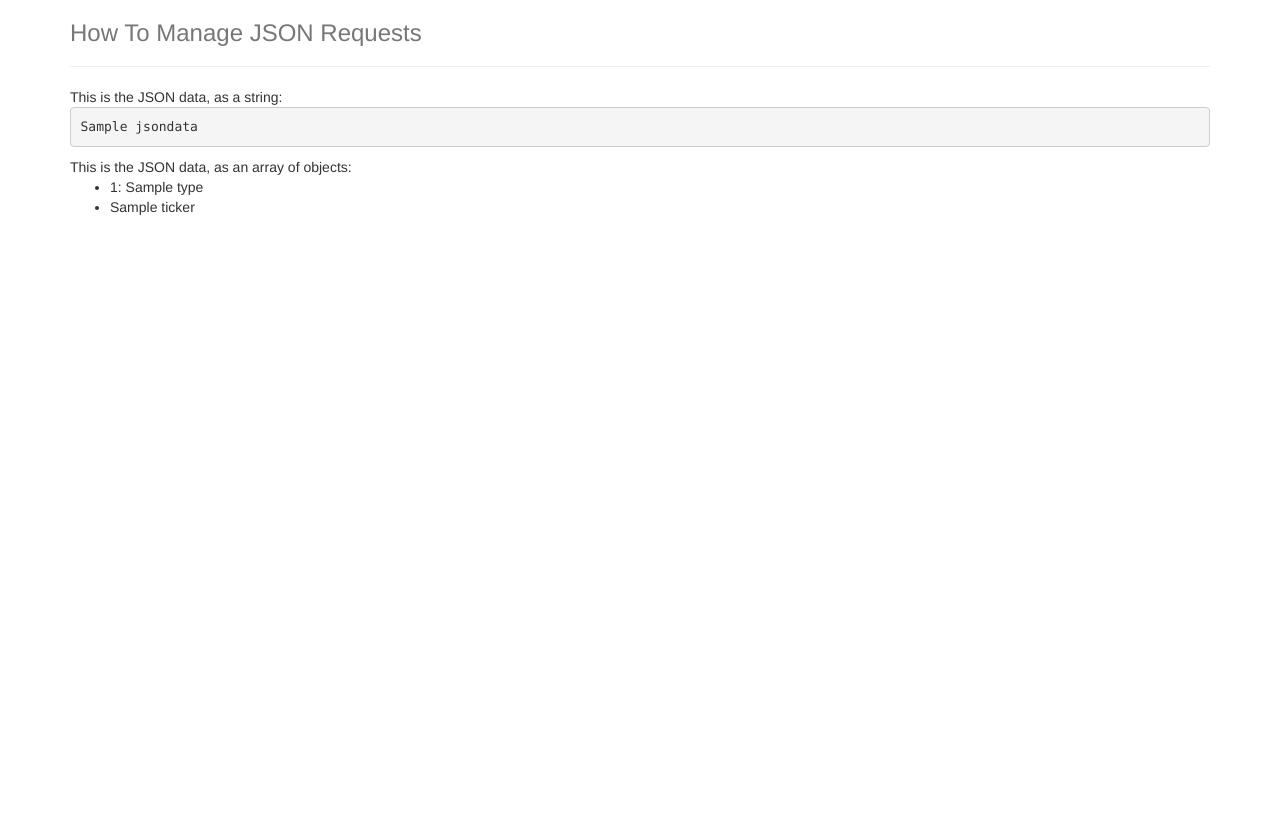
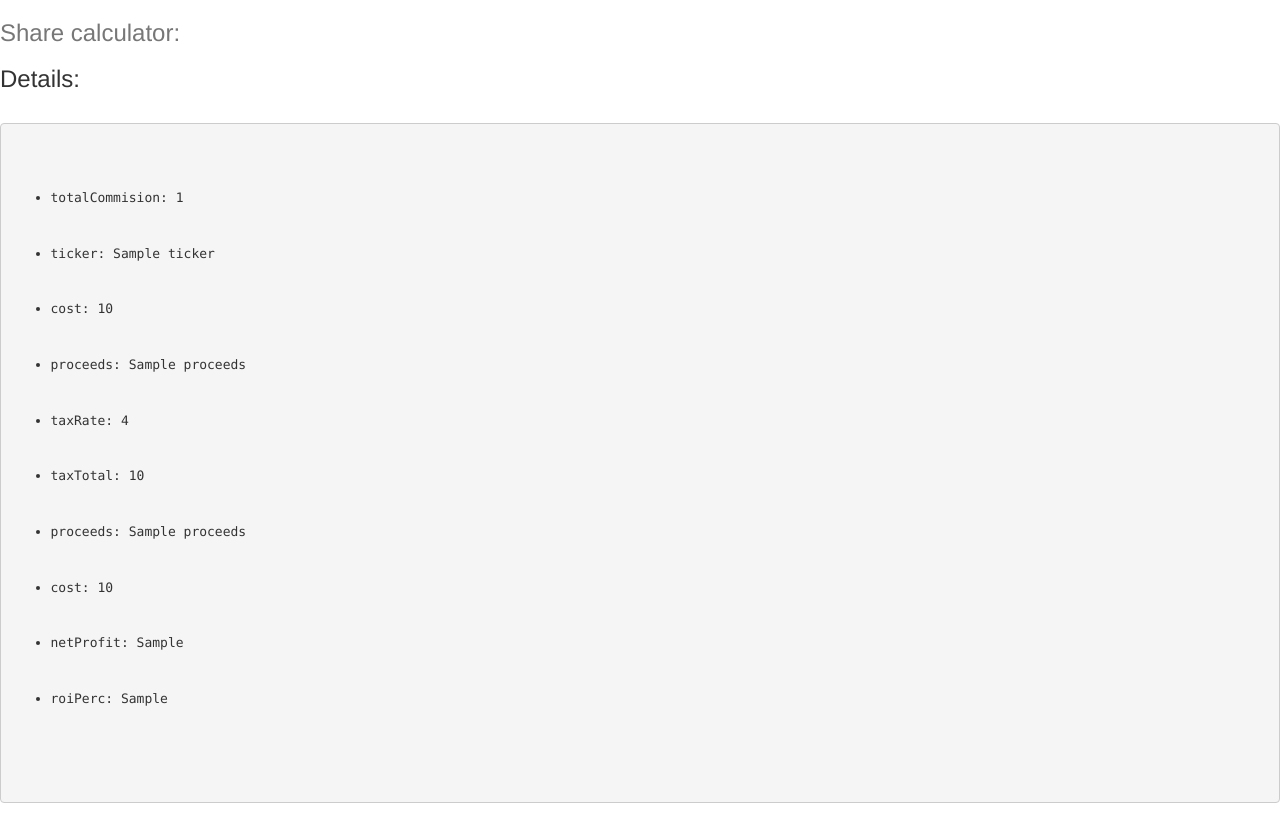
Before and after one commit to aksharjoshi/shareprofit_calculator, a Flask app: template templates/request.html in a window 1280 px wide. Before the commit the page ends 215 px from the top, so only its background shows below. Run offline with Flask 2, Linux system fonts and the light colour scheme; the template is opened without the code that fills it: most values are stand-ins (such as "Sample title", 1, 10 or a date in 2020); some libraries are stand-ins or nearby versions.

Commit message:
basic calculation of all parameters except for break even price done

```diff
--- a/app.py
+++ b/app.py
@@ -1,11 +1,15 @@
 #tes and access data sent by POST
 # using the request object from flask
 from flask import Flask, render_template, request
+#from flask_restful import reqparse
 import json
 
 # Initialize the Flask application
 app = Flask(__name__)
+app.config['BUNDLE_ERRORS'] = True
 
+cost = 0
+proceeds = 0
 
 # This route will show a form to submit some JSON data
 @app.route('/')
@@ -24,22 +28,46 @@ def index():
 @app.route('/request', methods=['POST'])
 def jsonreq():
     # Get the JSON data sent from the form
-    jsondata = request.form['jsondata']
+
+    #jsondata = request.form['jsondata']
 
     ticker = request.form['ticker']
-    allotment = request.form['allotment']
-    finalPrice = request.form['finalPrice']
-    sellCommision = request.form['sellCommision']
-    initialPrice = request.form['buyCommision']
+    allotment = int(request.form['allotment'])
+    finalPrice = float(request.form['finalPrice'])
+    sellCommision = float(request.form['sellCommision'])
+    buyCommision = float(request.form['buyCommision'])
+    initialPrice = float(request.form['initialPrice'])
     taxRate = request.form['taxRate']
 
+    tax = float(taxRate.split("%")[-1])
+
+    initialInvest = (allotment*initialPrice)
+    finalInvest = (allotment*finalPrice)
+    totalCommision = buyCommision + sellCommision
+
+    taxTotal = (tax/100) * ((finalInvest) - (initialInvest) - totalCommision)
+
+    netProfit = (finalInvest) - (initialInvest) - totalCommision - taxTotal
+    #calcProfit(allotment, finalPrice, initialPrice, totalCommision, taxTotal)
+
+    proceeds = allotment * finalPrice
+
+    cost = (initialInvest) + totalCommision + taxTotal
+
+    roi = (netProfit / (initialInvest + taxTotal + totalCommision)) * 100
+    roiPerc = str(roi)+" "+"%"
     # Convert the JSON data into a Python structure
-    data = json.loads(jsondata)
-    return render_template('request.html', data=data, jsondata=jsondata, ticker=ticker)
+    #data = json.loads(jsondata)
+    return render_template('request.html', roiPerc=roiPerc, netProfit=netProfit, ticker=ticker,totalCommision=totalCommision,taxRate=taxRate,taxTotal=taxTotal,proceeds=proceeds,cost=cost)
 
 
-#def calcProfit():
-    pass
+def calcProfit(allotment, finalPrice, initialPrice, totalCommision, taxTotal):
+    proceeds = allotment * finalPrice
+
+    cost = (allotment * initialPrice) + totalCommision + taxTotal
+#     #return render_template('request.html', proceeds=proceeds, cost=cost)
+
+
 if __name__ == '__main__':
     app.run(
         host="0.0.0.0",
--- a/templates/request.html
+++ b/templates/request.html
@@ -5,7 +5,7 @@
           rel="stylesheet">
   </head>
   <body>
-    <div class="container">
+    <!-- <div class="container">
       <div class="header">
         <h3 class="text-muted">How To Manage JSON Requests</h3>
       </div>
@@ -17,10 +17,28 @@
       <ul>
       {% for item in data %}
         <li>{{item.id}}: {{item.type}}</li>
-        <li> {{ ticker }} </li>
+
       {% endfor %}
     </ul>
+ -->
+ <div class="header">
+        <h3 class="text-muted">Share calculator:</h3>
+ </div>
 
+    <h3>Details:</h3><br/><pre>
+    <ul>
+      <li>totalCommision: {{totalCommision}}</li>
+      <li>ticker: {{ticker}}</li>
+      <li>cost: {{cost}}</li>
+      <li>proceeds: {{proceeds}}</li>
+      <li>taxRate: {{taxRate}}</li>
+      <li>taxTotal: {{taxTotal}}</li>
+      <li>proceeds: {{proceeds}}</li>
+      <li>cost: {{cost}}</li>
+      <li>netProfit: {{netProfit}}</li>
+      <li>roiPerc: {{roiPerc}}</li>
+    </ul>
+    </pre>
 
       </div>
       <!-- <div class="header">
```
Also changed, not shown: templates/form.html (+3 -5 lines).
